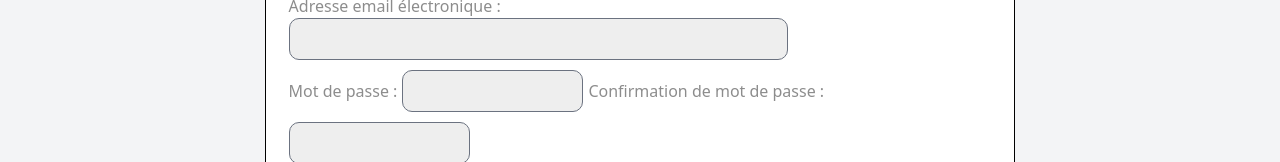
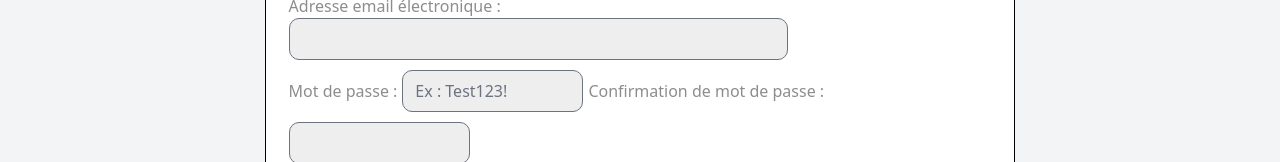
Before and after one commit to Exizygl/Trade-corner, a React (Vite) app: page /register in a window 1280 px wide. Shown: the part 561-723 px from the top of the page. Built offline with nearby package versions, Linux system fonts and the light colour scheme.

Commit message:
Modification register

```diff
--- a/src/app/components/layouts/Register.jsx
+++ b/src/app/components/layouts/Register.jsx
@@ -184,6 +184,7 @@ const Register = () => {
                             type="password"
                             name="password"
                             id="password"
+                            placeholder="Ex : Test123!"
                             value={values.password}
                             onChange={handleChange}
                             onBlur={handleBlur}
```
